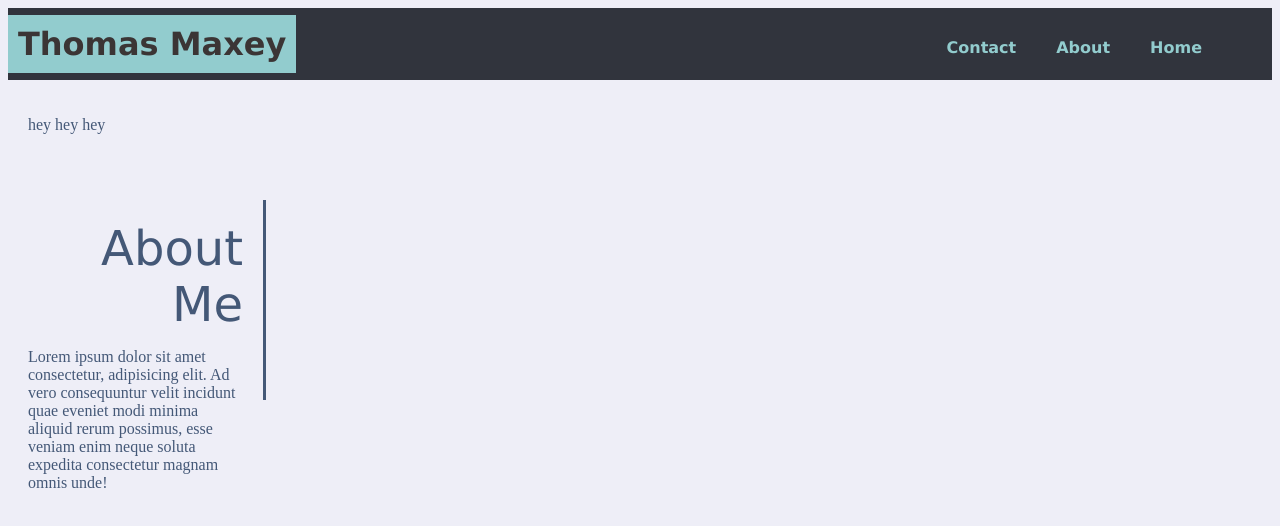
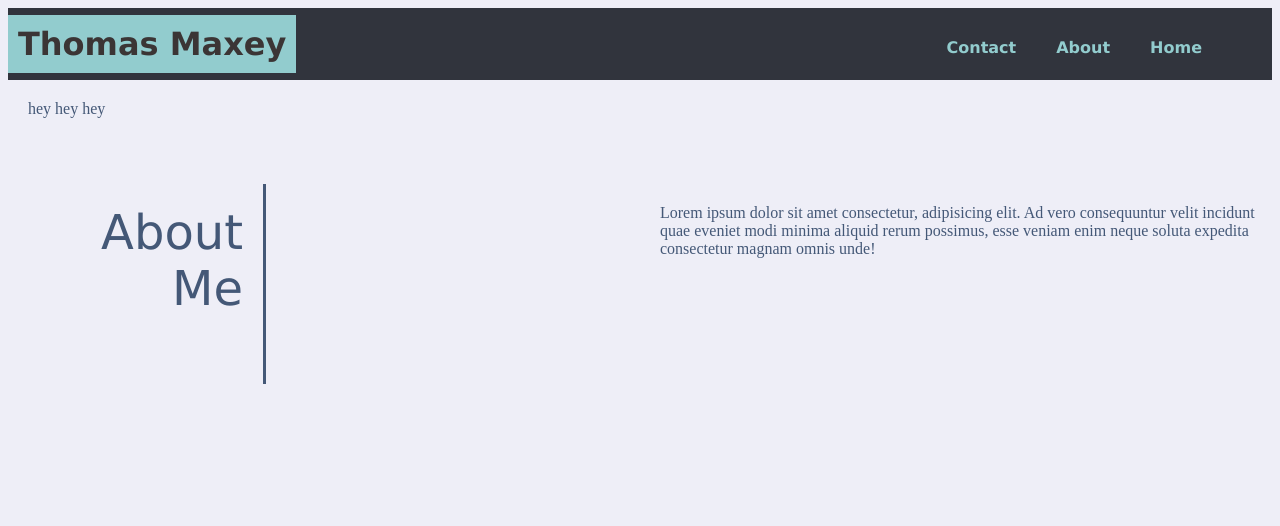
Before and after one commit to Tmaxey201/Homework-4-4, a plain HTML site: page index.html in a window 1280 px wide. Drawn offline with Linux system fonts and the light colour scheme.

Commit message:
adding about me text position

```diff
--- a/assets/style.css
+++ b/assets/style.css
@@ -85,7 +85,11 @@ li {
     height: 30px;
     background-color: var(--light);
 }
-p {
+.aboutmetext {
+    width: 600px;
+    flex-wrap: wrap;
+    position: absolute;
+    right: 20px;
 
 
 }
--- a/index.html
+++ b/index.html
@@ -23,7 +23,7 @@
     </header>
 
     <section class="headbar">
-        <p>hey hey hey</p>
+        <p1>hey hey hey</p>
 
     </section>
 
@@ -37,9 +37,9 @@
               About Me
         </div>
 
-       <p>
+       <div class="aboutmetext">
            Lorem ipsum dolor sit amet consectetur, adipisicing elit. Ad vero consequuntur velit incidunt quae eveniet modi minima aliquid rerum possimus, esse veniam enim neque soluta expedita consectetur magnam omnis unde!
-       </p>
+       </div>
     </div>
 
 
```
